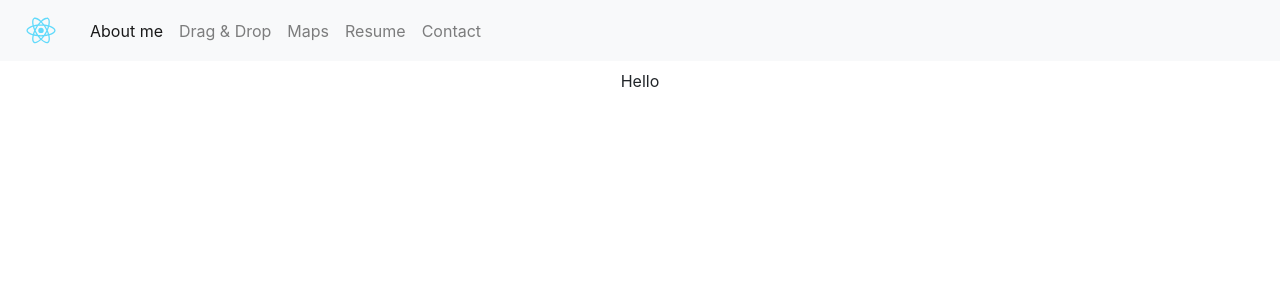
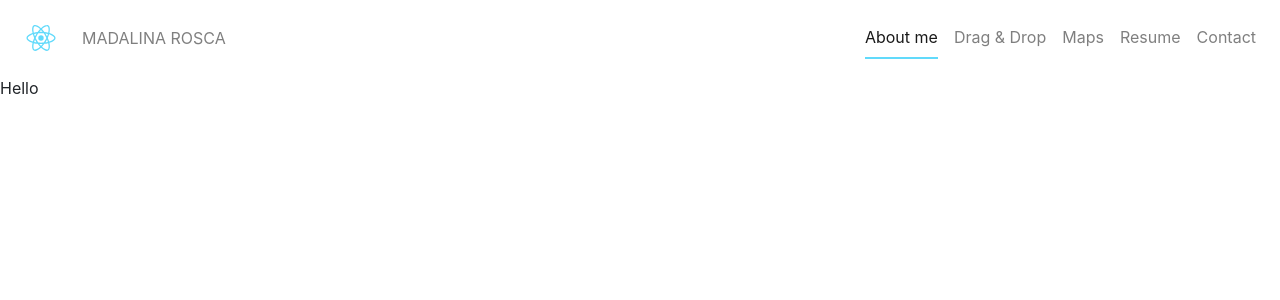
Before and after one commit to madarosca/react-demo, a React (Create React App) app: page /#/about in a window 1280 px wide. Shown: the top 300 px of the page. Built offline with nearby package versions, Linux system fonts and the light colour scheme; what react-router-redux would draw is missing.

Commit message:
add styles, update navbar

```diff
--- a/src/App.css
+++ /dev/null
@@ -1,38 +0,0 @@
-.App {
-  text-align: center;
-}
-
-.App-logo {
-  height: 40vmin;
-  pointer-events: none;
-}
-
-@media (prefers-reduced-motion: no-preference) {
-  .App-logo {
-    animation: App-logo-spin infinite 20s linear;
-  }
-}
-
-.App-header {
-  background-color: #282c34;
-  min-height: 100vh;
-  display: flex;
-  flex-direction: column;
-  align-items: center;
-  justify-content: center;
-  font-size: calc(10px + 2vmin);
-  color: white;
-}
-
-.App-link {
-  color: #61dafb;
-}
-
-@keyframes App-logo-spin {
-  from {
-    transform: rotate(0deg);
-  }
-  to {
-    transform: rotate(360deg);
-  }
-}
--- a/src/App.js
+++ b/src/App.js
@@ -1,13 +1,9 @@
 import React from 'react'
-import './App.css'
+import './index.scss'
 import Routes from './routes'
 
 const App = () => {
-	return (
-		<div className='App'>
-			<Routes />
-		</div>
-	)
+	return <Routes />
 }
 
 export default App
--- /dev/null
+++ b/src/constants/styles.scss
@@ -0,0 +1,28 @@
+// colors
+$BLACK: #000;
+$WHITE: #fff;
+$GRAY: #aaa;
+$LIGHT_GRAY: #f2f2f7;
+$DARK_GRAY: #7b7b7b;
+$BLUE: #0064a2;
+$LIGHT_BLUE: #61dafb;
+$RED: #d0021b;
+$LIGHT_RED: #ff151f;
+
+// screen resolutions
+$extra-small-screen: 480px;
+$small-screen: 768px;
+$medium-screen: 992px;
+$large-screen: 1200px;
+
+// font sizes
+$font-size-extra-small: 10px;
+$font-size-extra-large: 18px;
+$font-size-small-2: 11px;
+$font-size-small-1: 12px;
+$font-size-small: 13px;
+$font-size-base: 14px;
+$font-size-base-1: 15px;
+
+// borders
+$BORDER-RADIUS: 4px;
--- a/src/containers/Main.js
+++ b/src/containers/Main.js
@@ -3,9 +3,13 @@ import NavBar from './NavBar'
 
 const Main = (props) => {
 	return (
-		<div className='container-fluid'>
-			<NavBar />
-			{props.children}
+		<div className='container-fluid app-container'>
+			<div className='row'>
+				<NavBar />
+			</div>
+			<div className='row'>
+				{props.children}
+			</div>
 		</div>
 	)
 }
--- a/src/containers/NavBar.js
+++ b/src/containers/NavBar.js
@@ -5,44 +5,35 @@ import { DND, ABOUT, MAPS, RESUME, CONTACT } from '../constants/routes'
 
 const NavBar = (props) => {
 	return (
-		<div className='row mb-2'>
-			<nav className='col-12 navbar navbar-expand-lg navbar-light bg-light'>
+		<nav className='col-12 navbar navbar-expand-lg navbar-light bg-transparent sticky-top'>
 			<a className='navbar-brand' href='/' target='_blank' title='View all projects'>
 				<img src={logo} alt={'logo'} className='img-fluid logo' />
 			</a>
-				<button
-					className='navbar-toggler'
-					type='button'
-					data-toggle='collapse'
-					data-target='#navbarSupportedContent'
-					aria-controls='navbarSupportedContent'
-					aria-expanded='false'
-					aria-label='Toggle navigation'
-				>
+			<span className='navbar-text text-uppercase'>Madalina Rosca</span>
+			<button className='navbar-toggler' type='button' onClick={() => console.log('toggle navbar')}>
 				<span className='navbar-toggler-icon'></span>
 			</button>
 
-				<div className='collapse navbar-collapse' id='navbarSupportedContent'>
-					<ul className='navbar-nav mr-auto'>
-						<NavLink className='nav-item nav-link' to={ABOUT} onClick={() => {}}>
+			<div className='collapse navbar-collapse justify-content-end' id='navbar'>
+				<ul className='navbar-nav'>
+					<NavLink className='menu-item nav-link px-0' to={ABOUT}>
 						About me
 					</NavLink>
-						<NavLink className='nav-item nav-link' to={DND} onClick={() => {}}>
+					<NavLink className='menu-item nav-link px-0' to={DND}>
 						Drag & Drop
 					</NavLink>
-						<NavLink className='nav-item nav-link' to={MAPS} onClick={() => { }}>
+					<NavLink className='menu-item nav-link px-0' to={MAPS}>
 						Maps
 					</NavLink>
-						<NavLink className='nav-item nav-link' to={RESUME} onClick={() => { }}>
+					<NavLink className='menu-item nav-link px-0' to={RESUME}>
 						Resume
 					</NavLink>
-						<NavLink className='nav-item nav-link' to={CONTACT} onClick={() => { }}>
+					<NavLink className='menu-item nav-link px-0' to={CONTACT}>
 						Contact
 					</NavLink>
 				</ul>
 			</div>
 		</nav>
-		</div>
 	)
 }
 
--- a/src/index.scss
+++ b/src/index.scss
@@ -1,12 +1,11 @@
 html,
 body {
+	font-size: 16px;
+	height: 100%;
 	margin: 0;
 	padding: 0;
 }
 
-.logo {
-	width: 50px;
-	height: 50px;
-}
-
 @import '~bootstrap/scss/bootstrap.scss';
+@import './styles/navbar.scss';
+@import './styles/map.scss';
--- a/src/routes/index.js
+++ b/src/routes/index.js
@@ -1,6 +1,6 @@
 import React, { Component } from 'react'
 import { HashRouter, Route, Switch, Redirect } from 'react-router-dom'
-import { createBrowserHistory } from 'history'
+// import { createBrowserHistory } from 'history'
 import { DND, ABOUT, MAPS, RESUME, CONTACT } from '../constants/routes'
 
 import Main from '../containers/Main'
@@ -10,7 +10,7 @@ import Maps from '../containers/pages/Maps'
 import Resume from '../containers/pages/Resume'
 import Contact from '../containers/pages/Contact'
 
-const browserHistory = createBrowserHistory()
+// const browserHistory = createBrowserHistory()
 
 export default class Routes extends Component {
 	render() {
--- /dev/null
+++ b/src/styles/map.scss
@@ -0,0 +1,3 @@
+#map {
+	height: 500px;
+}
--- /dev/null
+++ b/src/styles/navbar.scss
@@ -0,0 +1,15 @@
+@import './constants/styles.scss';
+
+.logo {
+	width: 50px;
+	height: 50px;
+}
+
+.menu-item {
+	margin-right: 0.5rem;
+	margin-left: 0.5rem;
+
+	&.active {
+		border-bottom: 2px solid $LIGHT_BLUE;
+	}
+}
```
Lines whose indentation alone changed are shown as unchanged.
